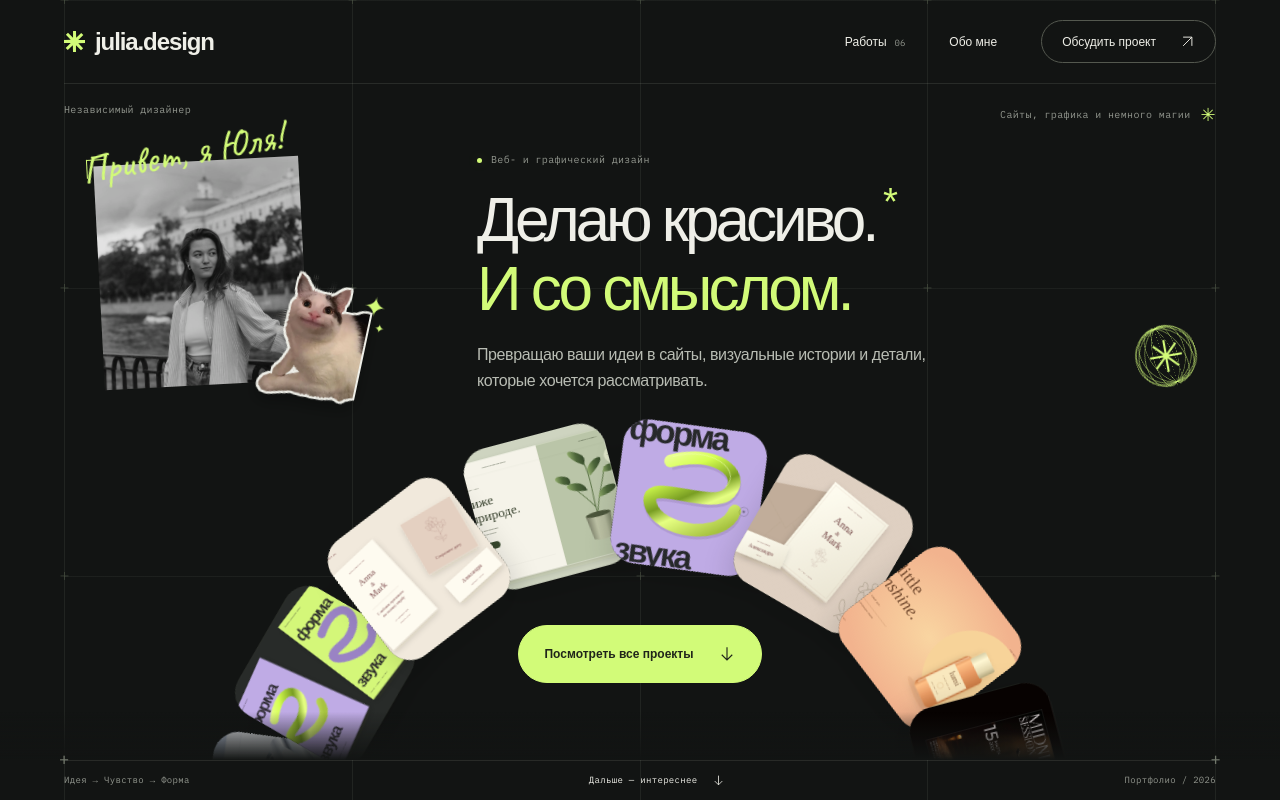
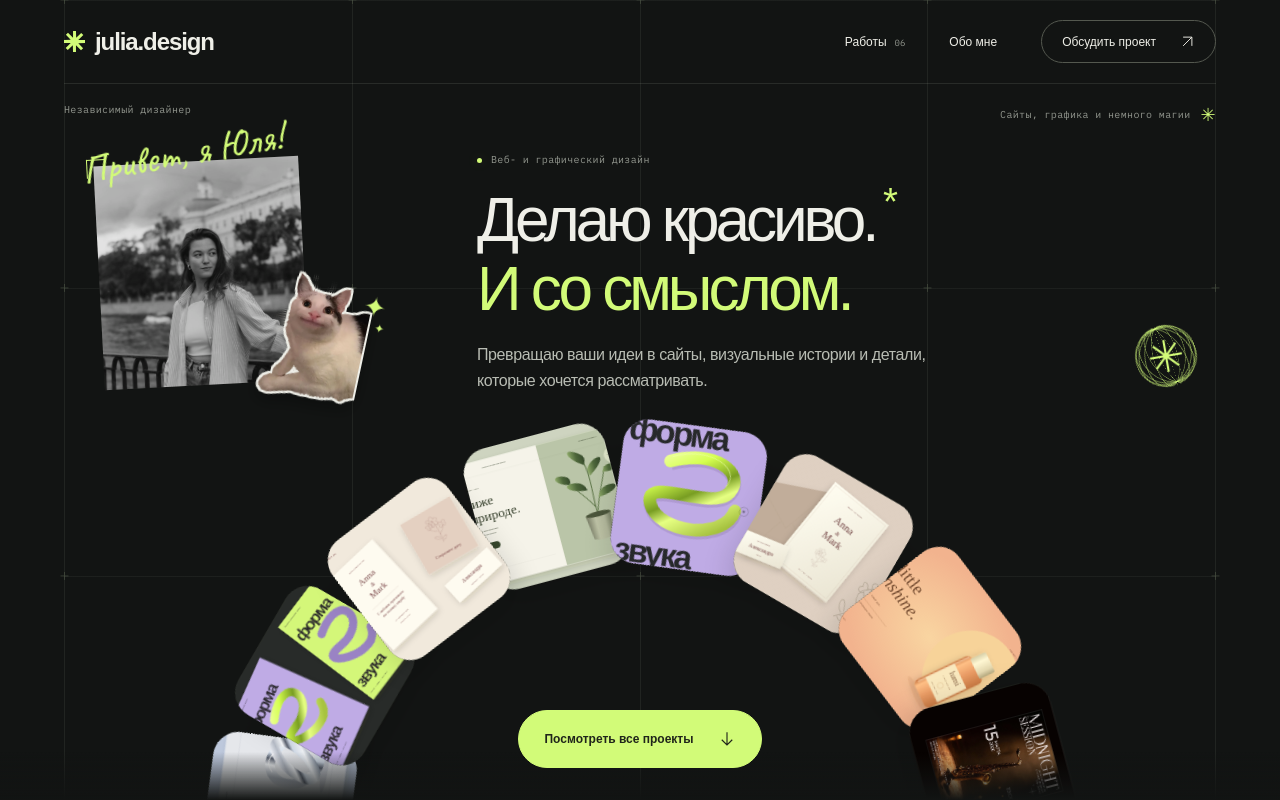
Before and after one commit to 7evenUp/Julie-Portfolio, a Next.js app: page / in a window 1280 px wide. Shown: the top 800 px of the page. Built offline with nearby package versions, Linux system fonts and the light colour scheme; no server answers.

Commit message:
removed unused text

```diff
--- a/src/app/globals.css
+++ b/src/app/globals.css
@@ -213,7 +213,6 @@ p {
   flex-direction: column;
   height: calc(100svh - 84px);
   min-height: 620px;
-  max-height: 1160px;
 }
 .hero-topline {
   display: flex;
@@ -381,42 +380,6 @@ p {
   color: var(--accent);
   border-color: var(--accent);
 }
-.hero-footer {
-  display: flex;
-  flex-shrink: 0;
-  align-items: center;
-  justify-content: space-between;
-  border-top: 1px solid var(--line);
-  height: 40px;
-  position: relative;
-  color: var(--muted);
-  font-size: 9px;
-}
-.hero-footer:before,
-.hero-footer:after {
-  content: "+";
-  position: absolute;
-  top: -10px;
-  font-size: 17px;
-  color: #71776b;
-  line-height: 17px;
-}
-.hero-footer:before {
-  left: -5px;
-}
-.hero-footer:after {
-  right: -5px;
-}
-.hero-footer a {
-  display: flex;
-  align-items: center;
-  gap: 15px;
-  color: var(--ink);
-}
-.hero-footer svg {
-  width: 13px;
-  height: 13px;
-}
 .sculpture-scene {
   width: 95px;
   height: 95px;
@@ -475,7 +438,7 @@ p {
   max-width: 1920px;
   left: 50%;
   transform: translateX(-50%);
-  overflow: hidden;
+  overflow: clip;
   isolation: isolate;
 }
 .arch-stage {
@@ -536,7 +499,7 @@ p {
 }
 .arch-center {
   position: absolute;
-  top: calc(var(--card-size) + clamp(70px, 4svh, 42px));
+  bottom: clamp(24px, 4svh, 48px);
   left: 50%;
   transform: translateX(-50%);
   text-align: center;
--- a/src/app/page.tsx
+++ b/src/app/page.tsx
@@ -6,7 +6,7 @@ import { ProjectArch } from "@/components/project-arch"
 import { ProjectGrid } from "@/components/project-grid"
 import { Contact } from "@/components/contact"
 import { CatSticker } from "@/components/cat-sticker"
-import { ArrowDown, ArrowUpRight, Asterisk, Globe } from "@/components/icons"
+import { ArrowUpRight, Asterisk, Globe } from "@/components/icons"
 import { site, siteUrl, description } from "@/content/site"
 
 export const metadata: Metadata = {
@@ -113,13 +113,6 @@ export default function Home() {
             </div>
           </div>
           <ProjectArch />
-          <div className="hero-footer mono">
-            <span>Идея → Чувство → Форма</span>
-            <a href="#work">
-              Дальше — интереснее <ArrowDown />
-            </a>
-            <span>Портфолио / 2026</span>
-          </div>
         </section>
         <section
           className="work-section page-width"
```
Also changed, not shown: artifacts/hero-bottom-button.png (added).
